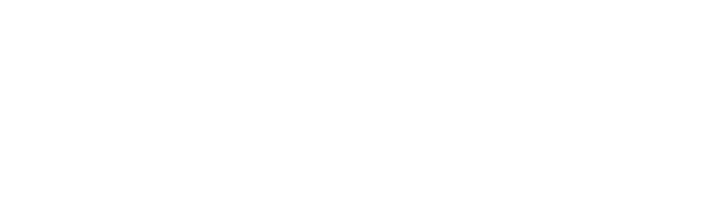
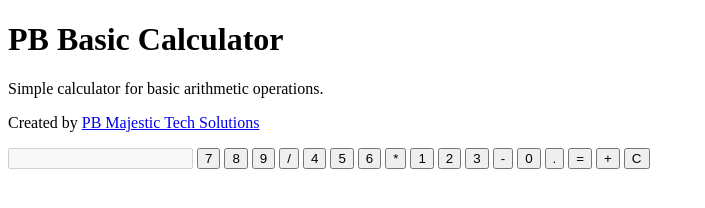
Before and after one commit to Benohene/Simple-Calculator, a plain HTML site: page index.html in a window 1280 px wide. Shown: the whole page, without its empty margins (0-705 px from the left). Drawn offline with Linux system fonts and the light colour scheme.

Commit message:
added basic key inputs

```diff
--- a/index.html
+++ b/index.html
@@ -11,6 +11,32 @@
     <link rel="stylesheet" href="assets/css/styles.css">
 </head>
 <body>
+    <h1>PB Basic Calculator</h1>
+    <p>Simple calculator for basic arithmetic operations.</p>
+    <p>Created by <a href="https://pbmajesticsolutions.com" target="_blank">PB Majestic Tech Solutions</a></p>
 
+    <!-- Calculator Keys -->
+    <div class="calculator">
+        <input type="text" id="display" disabled>
+        <input type="button" value="7">
+        <input type="button" value="8">
+        <input type="button" value="9">
+        <input type="button" value="/" id="divide">
+        <input type="button" value="4">
+        <input type="button" value="5">
+        <input type="button" value="6">
+        <input type="button" value="*" id="multiply">
+        <input type="button" value="1">
+        <input type="button" value="2">
+        <input type="button" value="3">
+        <input type="button" value="-" id="subtract">
+        <input type="button" value="0">
+        <input type="button" value=".">
+        <input type="button" value="=">
+        <input type="button" value="+" id="addition">
+        <input type="button" value="C" id="clear">
+    </div>
+
+    <script src="assets/js/script.js"></script>
 </body>
 </html>
```
